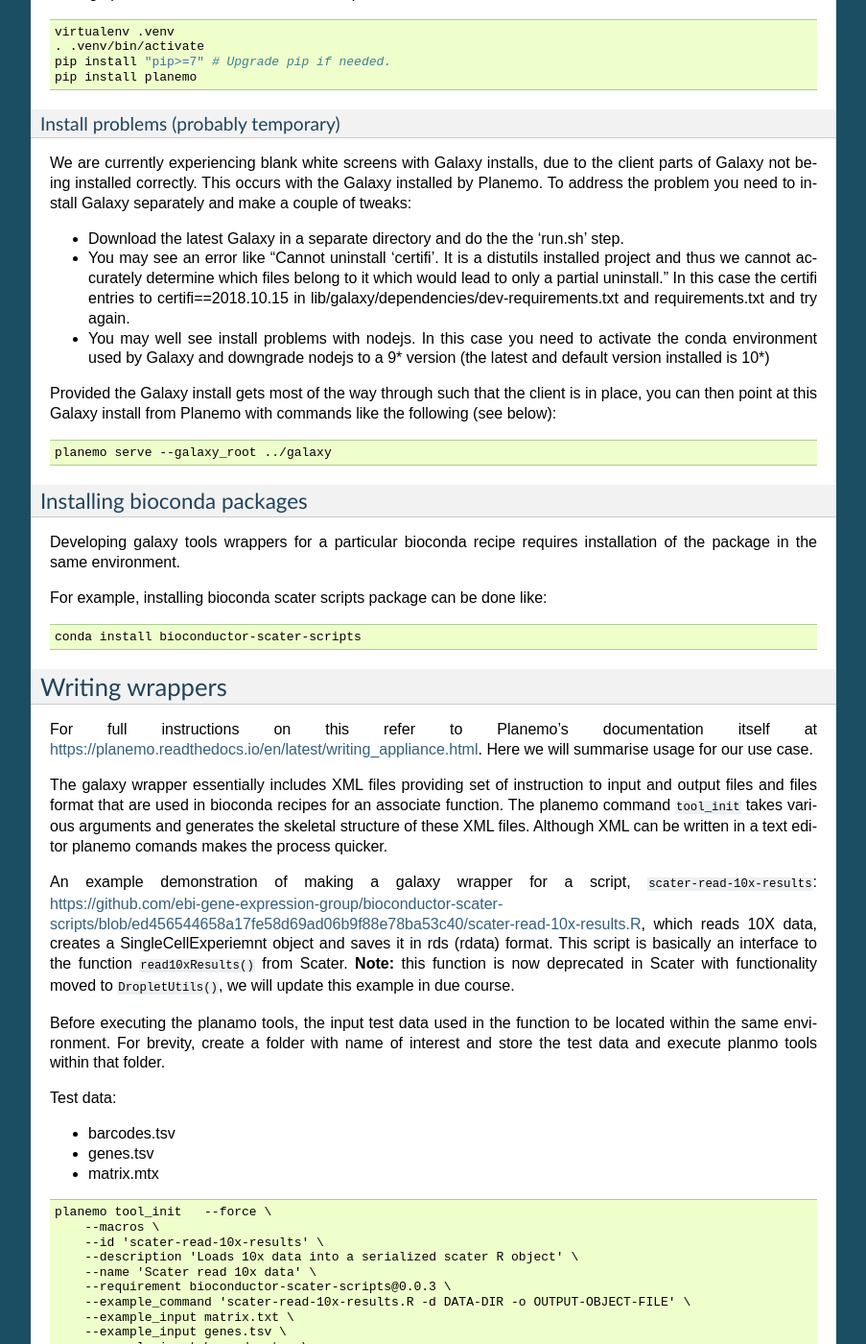
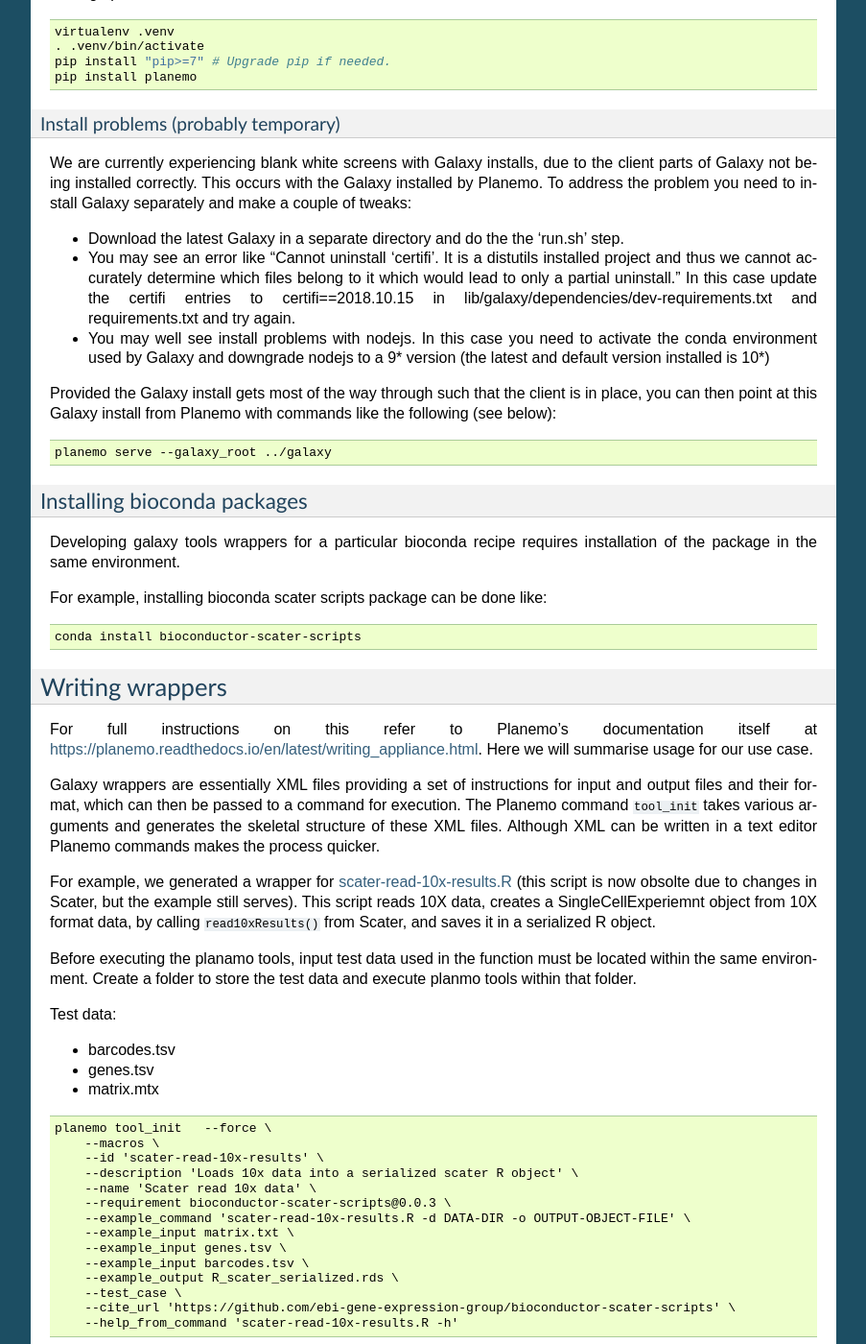
Before and after one commit to ebi-gene-expression-group/tertiary_workflows_docs, a Sphinx documentation site: the page built from docs/writing_planemo_galaxy_wrapper.rst, in a window 1280 px wide and 1400 px high, scrolled down 548 px. Shown: the whole window at 96% size, without its empty margins (198-1101 px from the left). Built offline with Sphinx 7.4.7, drawn with Linux system fonts in a browser that asks for light colours; some of the changed text lies outside the part shown.

Commit message:
Fixed typos, grammar etc in wrapper-writing docs

```diff
--- a/docs/writing_planemo_galaxy_wrapper.rst
+++ b/docs/writing_planemo_galaxy_wrapper.rst
@@ -21,10 +21,10 @@
 
 Refer to user documents for further information https://virtualenv.pypa.io/en/stable/installation/
 
-planemo
+Planemo
 =======
 
-Setting up virtual environment Installation of planemo
+Setting up virtual environment Installation of Planemo
 
 .. code-block:: bash
 
@@ -66,18 +66,17 @@
 
 For full instructions on this refer to Planemo's documentation itself at https://planemo.readthedocs.io/en/latest/writing_appliance.html. Here we will summarise usage for our use case.
 
-The galaxy wrapper essentially includes XML files providing set of instruction to input and output files and files format that are used in bioconda recipes for an associate function. The planemo command :code:`tool_init` takes various arguments and generates the skeletal structure of these XML files. Although XML can be written in a text editor planemo comands makes the process quicker.
+Galaxy wrappers are essentially XML files providing a set of instructions for input and output files and their format, which can then be passed to a command for execution. The Planemo command :code:`tool_init` takes various arguments and generates the skeletal structure of these XML files. Although XML can be written in a text editor Planemo commands makes the process quicker.
 
-An example demonstration of making a galaxy wrapper for a script, :code:`scater-read-10x-results`: https://github.com/ebi-gene-expression-group/bioconductor-scater-scripts/blob/ed456544658a17fe58d69ad06b9f88e78ba53c40/scater-read-10x-results.R, which reads 10X data, creates a SingleCellExperiemnt object and saves it in rds (rdata) format. This script is basically an interface to the function :code:`read10xResults()` from Scater. **Note:** this function is now deprecated in Scater with functionality moved to :code:`DropletUtils()`, we will update this example in due course.
+For example, we generated a wrapper for `scater-read-10x-results.R <https://github.com/ebi-gene-expression-group/bioconductor-scater-scripts/blob/ed456544658a17fe58d69ad06b9f88e78ba53c40/scater-read-10x-results.R>`_ (this script is now obsolte due to changes in Scater, but the example still serves). This script reads 10X data, creates a SingleCellExperiemnt object from 10X format data, by calling :code:`read10xResults()` from Scater, and saves it in a serialized R object.
 
-Before executing the planamo tools, the input test data used in the function to be located within the same environment. For brevity, create a folder with name of interest and store the test data and execute planmo tools within that folder.
+Before executing the planamo tools, input test data used in the function must be located within the same environment. Create a folder to store the test data and execute planmo tools within that folder.
 
 Test data:
 
 * barcodes.tsv
 * genes.tsv
 * matrix.mtx
-
 
 .. code-block:: xml
 
@@ -97,7 +96,7 @@
         --help_from_command 'scater-read-10x-results.R -h'
 
 
-To understand in depth the optional flags are discussed in depth in https://planemo.readthedocs.io/en/latest/writing_appliance.html. But the two most basic ones are :code:`--id` and :code:`--name` which indicates short identifier used by galaxy and short description of the tool respectively. Executing this planemo command will generate :code:`scater-read-10x-results.xml`, :code:`macros.xml` and folder :code:`test-data` and copy of tests data within that folder.
+The optional flags are discussed in depth in https://planemo.readthedocs.io/en/latest/writing_appliance.html. But the two most basic ones are :code:`--id` and :code:`--name` which indicate the identifier used by galaxy and a short description of the tool, respectively. Executing this Planemo command will generate :code:`scater-read-10x-results.xml`, :code:`macros.xml` and folder :code:`test-data` and copy of tests data within that folder.
 
 .. code-block:: xml
 
@@ -147,15 +146,17 @@
 * :code:`Scater-read-10x-results.xml` will have have generic input and input variable names, renamed here for clarity
 * The format of rds was renamed to :code:`rdata` as it widely accepted within galaxy community
 * Symlinks were created to point input variable names
-* It is recommended to use the version of bioconductor package used in bioconda to be in :code:`tool id` version section for consistancy. For example running the above command will default use the version 0.1.0, this needs to be amended to reflect the actual version of the underlying software. In the approach we use here the wrappers called (e.g. from the bioconductor-scater-scripts package) are a thin syntax layer around the tool itself (e.g. Scater), and the version should reflect that of the tool itself, not that of the wrapper.
-* The preferred version format is :code:`"wrapped.software.version+galaxy.wrapper.version"`, for example :code:`"0.0.3+galaxy0"`. When multiple xml wrap around the same software and therefore share the same software version, it can be replaced by a token that is defined in macros.xml, for example :code:`"@TOOL_VERSION@"` and the version of each wrapper looks like :code:`"@TOOL_VERSION@+galaxy0"`. The optional help section in :code:`"CDATA[...]"` describing the options flag function that is associated with input data needs to be moved to :code:`"<input> <param .../> </input>"` section for clarity in galaxy optional usage.
+* It's important to use the appropriate version string in the :code:`tool id` version section.
+  - Running the above command will by default use the version 0.1.0, this needs to be amended to reflect the actual version of the underlying software.
+  - In the Scater script example  above (and other components we have built), the wrapper is a thin syntax layer around the tool itself (e.g. Scater), and so the version should reflect that of the tool itself, not that of the wrapper. In this case we use the version of the Scater bioconductor package.
+  - The preferred version format is :code:`"wrapped.software.version+galaxy.wrapper.version"`, for example :code:`"0.0.3+galaxy0"`. When multiple xml file wrap around the same software and therefore share the same software version, it can be replaced by a token that is defined in macros.xml, for example :code:`"@TOOL_VERSION@"` and the version of each wrapper looks like :code:`"@TOOL_VERSION@+galaxy0"`. The optional help section in :code:`"CDATA[...]"` describing the options flag function that is associated with input data needs to be moved to :code:`"<input> <param .../> </input>"` section for clarity in galaxy optional usage.
 
 Macros
 ======
 
-macros.xml will help reduce the redundant information in the galaxy wrappers which are repeated. For instance, the version of R used or bioconductor scater packages and a reference to citation and url to github repository.
+macros.xml will help reduce the redundant information in the galaxy wrappers which are repeated. For instance, the version of R used or bioconductor packages and a reference to citation and url to github repository.
 
-The optional flag :code:`--macros` to Planemo will produce two xml files in current directory. Although it will be named macros.xml by default it's renamed here to scater_macros.xml and used the revised name pointing to the same name in Scater-read-10x-results.xml.
+The optional flag :code:`--macros` to Planemo will produce two xml files in current directory. Although it will be named macros.xml by default it's renamed here to scater_macros.xml and uses the revised name pointing to the same name in Scater-read-10x-results.xml.
 
 Here is the xml block in scater-read-10x-results.xml
 
@@ -199,12 +200,12 @@
     </macros>
 
 
-More information on galaxy wrapper xml schema can be found at https://docs.galaxyproject.org/en/latest/dev/schema.html and best practices for devlopment can be found at https://galaxy-iuc-standards.readthedocs.io/en/latest/best_practices.html.
+More information on galaxy wrapper xml schema can be found at https://docs.galaxyproject.org/en/latest/dev/schema.html and best practices for development can be found at https://galaxy-iuc-standards.readthedocs.io/en/latest/best_practices.html.
 
 Linting
 =======
 
-In order the validate or check for sanity of xml generated planamo provides :code:`lint` command to review the tool and identifies if all checks are OK. The output will look something like this
+In order to validate or sanity check the generated XML, Planemo provides the :code:`lint` command to review the tool. The output will look something like this:
 
 .. code-block:: bash
 
@@ -230,10 +231,10 @@
     .. CHECK: Found 1 likely valid citations.
 
 
-Furthermore one can test for execution of R wrapper and looks for the output through the command.
+We can also test for execution of the R wrapper using the command:
 
 .. code-block:: bash
     Planemo test
     All 1 test(s) successfully executed.
 
-This will create symlinks and use the input data provided within test environment and execute in galaxy server.
+This will create symlinks and use any provided test data to execute the tool in Galaxy.
```
Also changed, not shown: other parts of docs/writing_planemo_galaxy_wrapper.rst (+3 -3 lines).
